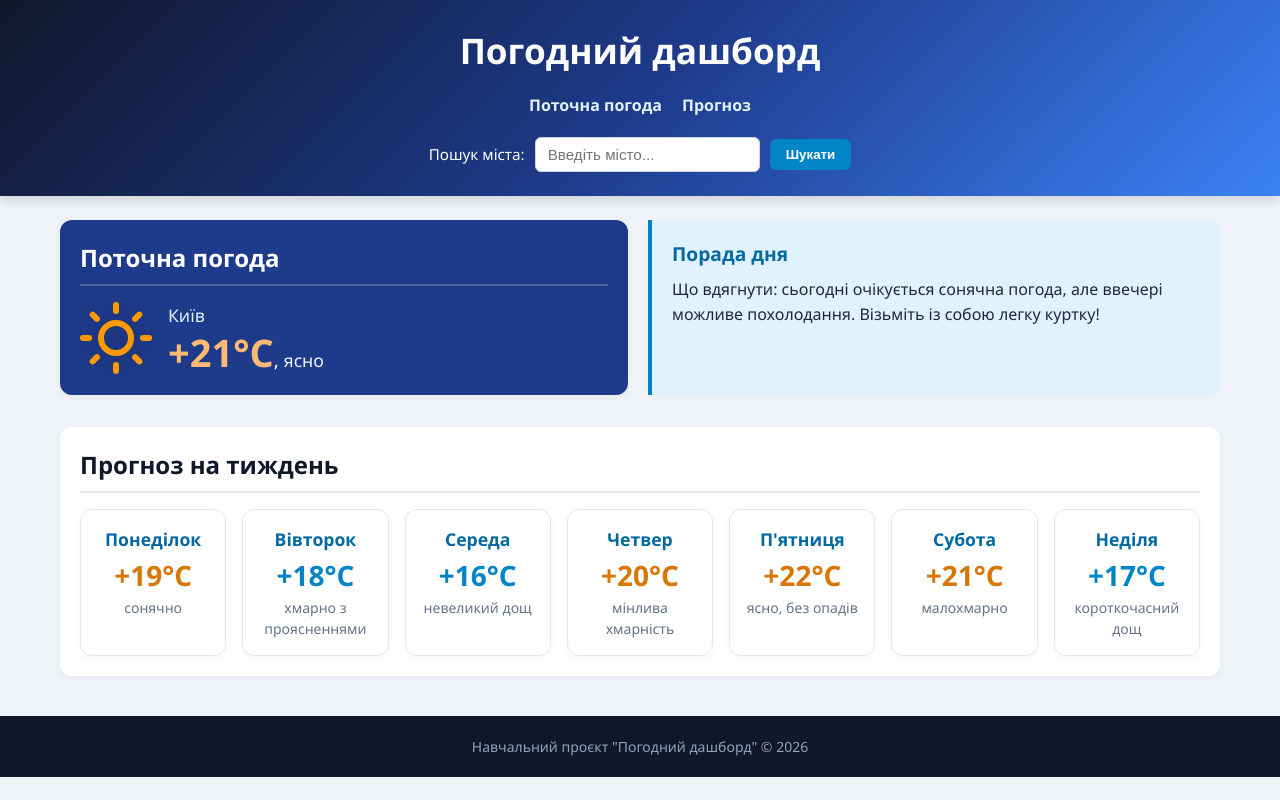
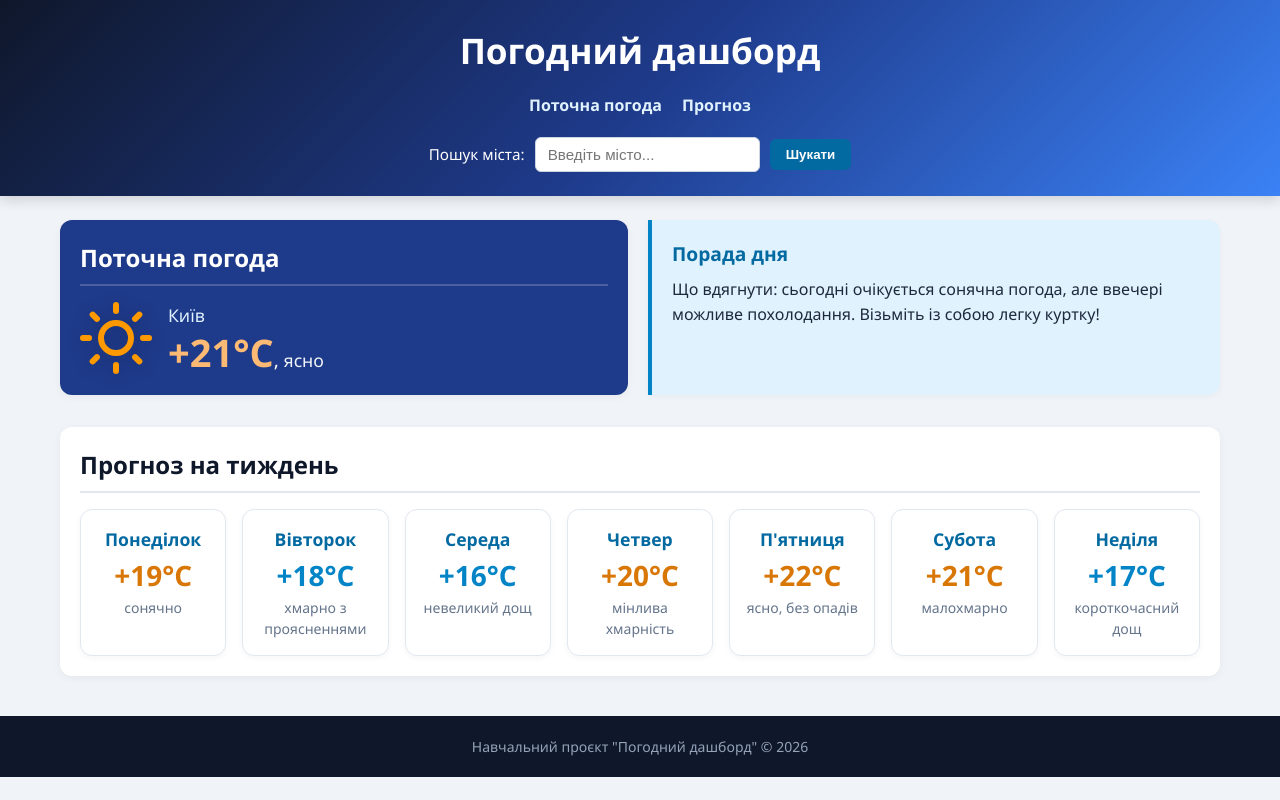
Before and after one commit to oleksandr856/weather-dashboard, a plain HTML site: page index.html in a window 1280 px wide. Drawn offline with Linux system fonts and the light colour scheme.

Commit message:
Змінено style.css: виправлено контраст для білого тексту кнопки пошуку

```diff
--- a/css/style.css
+++ b/css/style.css
@@ -83,7 +83,7 @@ header input[type="text"]:focus {
 
 header button {
   padding: 8px 16px;
-  background-color: #0284c7;
+  background-color: #0369a1;
   color: #ffffff;
   border: none;
   border-radius: 6px;
@@ -93,7 +93,7 @@ header button {
 }
 
 header button:hover {
-  background-color: #0369a1;
+  background-color: #075985;
 }
 
 /* Main & Layout */
```
